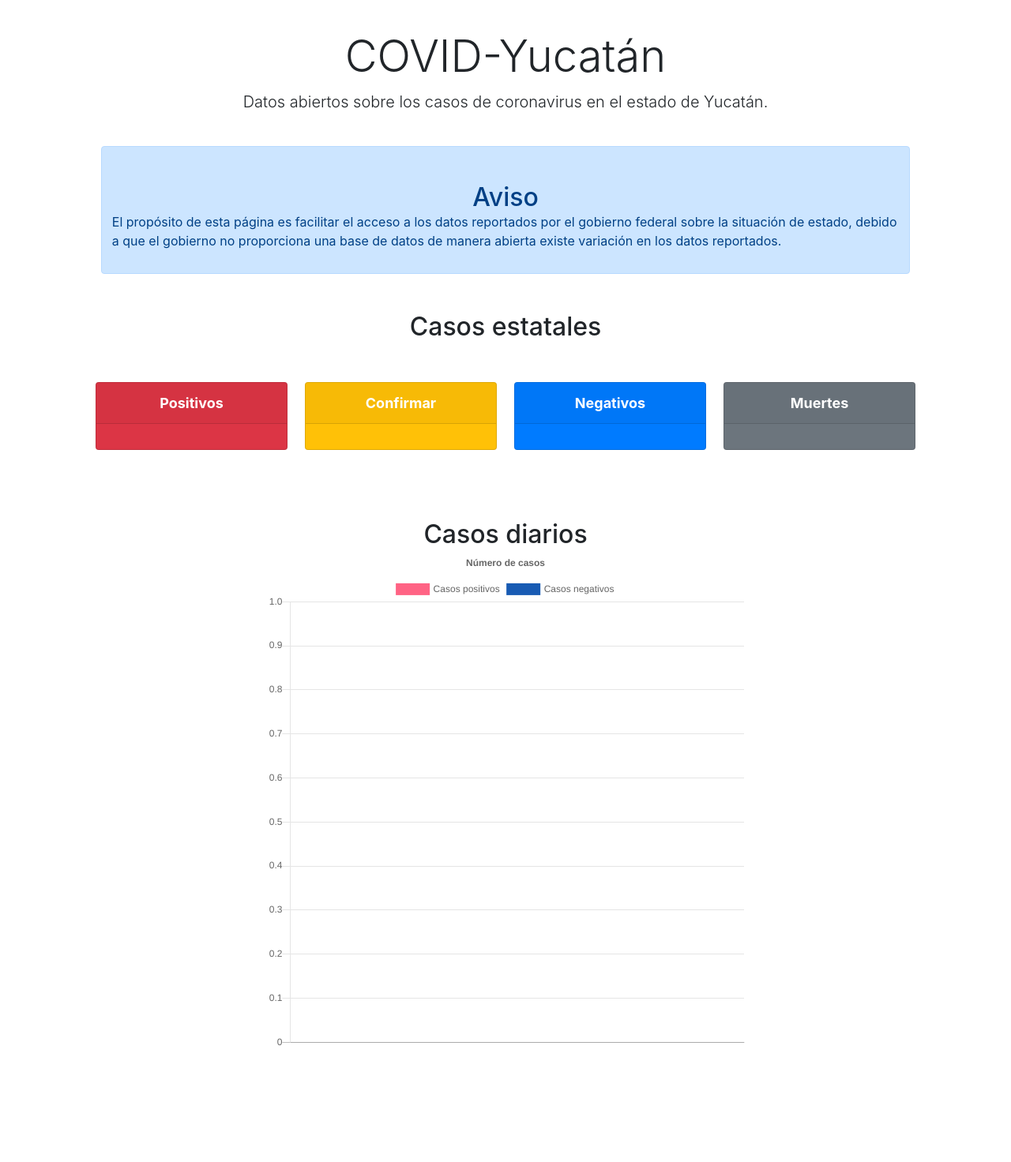
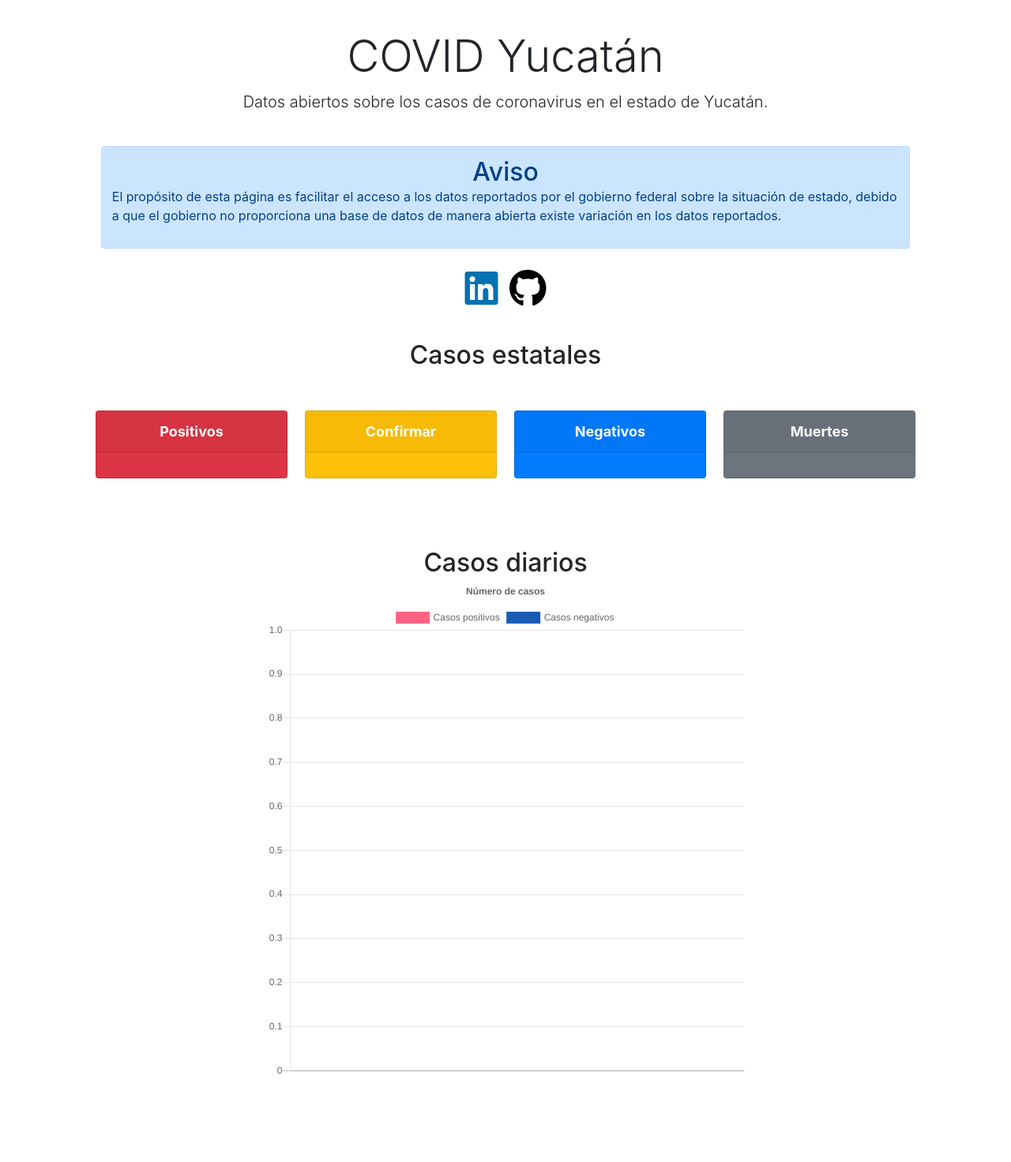
Before and after one commit to Luisbaduy97/yuca-covid, a Flask app: template templates/index.html in a window 1280 px wide. Shown: the part 56-1528 px from the top of the page at 79% size. Before the commit the page ends 1380 px from the top, so only its background shows below. Run offline with Flask 2, Linux system fonts and the light colour scheme; the template is opened without the code that fills it, so the values that code supplies are empty; parts of the project's set-up code (start-up, migrations or seed data) failed here and were passed over; some libraries are stand-ins or nearby versions.

Commit message:
Update css

```diff
--- a/static/css/style.css
+++ b/static/css/style.css
@@ -56,6 +56,11 @@ html {
     font-weight: bold;
 
 }
+
+div.texto-containers h2{
+    padding-top: 0px;
+}
+
 .info-chart{
     position: relative;
     height: 80vh;
@@ -79,11 +84,12 @@ h2{
 .card-body{
     padding-bottom: 0px;
 }
-.botones{
-    border-top: 0px;
-    border-bottom: 0px;
-    padding-top: 0px;
-    padding-bottom: 0px;
+
+.fab.fa-linkedin.fa-3x:hover{
+    opacity: 0.3;
+}
+.fab.fa-github.fa-3x:hover{
+    opacity: 0.3;
 }
 
 
--- a/templates/index.html
+++ b/templates/index.html
@@ -7,11 +7,21 @@
   <meta name="viewport" content="width=device-width, initial-scale=1.0">
   <link rel="stylesheet" href="https://stackpath.bootstrapcdn.com/bootstrap/4.5.0/css/bootstrap.min.css"
     integrity="sha384-9aIt2nRpC12Uk9gS9baDl411NQApFmC26EwAOH8WgZl5MYYxFfc+NcPb1dKGj7Sk" crossorigin="anonymous">
+  <link href="https://maxcdn.bootstrapcdn.com/font-awesome/4.1.0/css/font-awesome.min.css" rel="stylesheet"/>
   <link rel="stylesheet" href="{{url_for('static', filename='css/style.css')}}">
 
+  <script src="https://kit.fontawesome.com/04f023429b.js" crossorigin="anonymous"></script>
   <script src="https://cdnjs.cloudflare.com/ajax/libs/Chart.js/2.9.3/Chart.min.js"></script>
   <!--<script src="{{url_for('static', filename='js/utils.js')}}"></script>-->
-
+  <script src="https://code.jquery.com/jquery-3.5.1.slim.min.js"
+    integrity="sha384-DfXdz2htPH0lsSSs5nCTpuj/zy4C+OGpamoFVy38MVBnE+IbbVYUew+OrCXaRkfj"
+    crossorigin="anonymous"></script>
+  <script src="https://cdn.jsdelivr.net/npm/popper.js@1.16.0/dist/umd/popper.min.js"
+    integrity="sha384-Q6E9RHvbIyZFJoft+2mJbHaEWldlvI9IOYy5n3zV9zzTtmI3UksdQRVvoxMfooAo"
+    crossorigin="anonymous"></script>
+  <script src="https://stackpath.bootstrapcdn.com/bootstrap/4.5.0/js/bootstrap.min.js"
+    integrity="sha384-OgVRvuATP1z7JjHLkuOU7Xw704+h835Lr+6QL9UvYjZE3Ipu6Tp75j7Bh/kR0JKI"
+    crossorigin="anonymous"></script>
 
   <!--<script src="https://d3js.org/d3.v4.js"></script>-->
 </head>
@@ -38,12 +48,18 @@
     </div>
   </nav>
   <div class="container-fluid">
-    <h1 id="inicio" class="display-4">COVID-Yucatán</h1>
+    <h1 id="inicio" class="display-4">COVID Yucatán</h1>
     <p class="lead">Datos abiertos sobre los casos de coronavirus en el estado de Yucatán.</p>
   </div>
   <div class="alert alert-primary texto-containers" role="alert">
     <h2>Aviso</h2>
-    <p class="text-lg-left">El propósito de esta página es facilitar el acceso a los datos reportados por el gobierno federal sobre la situación de estado, debido a que el gobierno no proporciona una base de datos de manera abierta existe variación en los datos reportados.</p>
+    <p class="text-lg-left">El propósito de esta página es facilitar el acceso a los datos reportados por el gobierno
+      federal sobre la situación de estado, debido a que el gobierno no proporciona una base de datos de manera abierta
+      existe variación en los datos reportados.</p>
+  </div>
+  <div class="text-center">
+    <a href="https://www.linkedin.com/in/luis-navarrete-baduy-53bb30176/" target="_blank"><i class="fab fa-linkedin fa-3x" style="color: #0072b1; margin-top:10px; margin-bottom:10px; padding-left: 10px; padding-right: 10px;"></i></a>
+    <a href="https://github.com/Luisbaduy97" target="_blank"><i class="fab fa-github fa-3x" style="color:black; margin-top:10px; margin-bottom:10px padding-left: 10px; padding-right: 10px;"></i></a>
   </div>
   <!--Cards-->
   <section id="results">
@@ -84,11 +100,13 @@
     </div>
   </section>
   <h2 id="series">Casos diarios</h2>
-  <div class="row info-chart">
-    <div class="col-lg">
-      <canvas id="myChart"></canvas>
+  <section>
+    <div class="row info-chart">
+      <div class="col-lg">
+        <canvas id="myChart"></canvas>
+      </div>
     </div>
-  </div>
+  </section>
   <script>
     var ctx = document.getElementById('myChart').getContext('2d');
     var chart = new Chart(ctx, {
@@ -133,16 +151,8 @@
     }
     });
   </script>
+  <!--                     -->
   <!--<script src="data.js"></script>-->
-  <script src="https://code.jquery.com/jquery-3.5.1.slim.min.js"
-    integrity="sha384-DfXdz2htPH0lsSSs5nCTpuj/zy4C+OGpamoFVy38MVBnE+IbbVYUew+OrCXaRkfj"
-    crossorigin="anonymous"></script>
-  <script src="https://cdn.jsdelivr.net/npm/popper.js@1.16.0/dist/umd/popper.min.js"
-    integrity="sha384-Q6E9RHvbIyZFJoft+2mJbHaEWldlvI9IOYy5n3zV9zzTtmI3UksdQRVvoxMfooAo"
-    crossorigin="anonymous"></script>
-  <script src="https://stackpath.bootstrapcdn.com/bootstrap/4.5.0/js/bootstrap.min.js"
-    integrity="sha384-OgVRvuATP1z7JjHLkuOU7Xw704+h835Lr+6QL9UvYjZE3Ipu6Tp75j7Bh/kR0JKI"
-    crossorigin="anonymous"></script>
 </body>
 
 </html>
```
